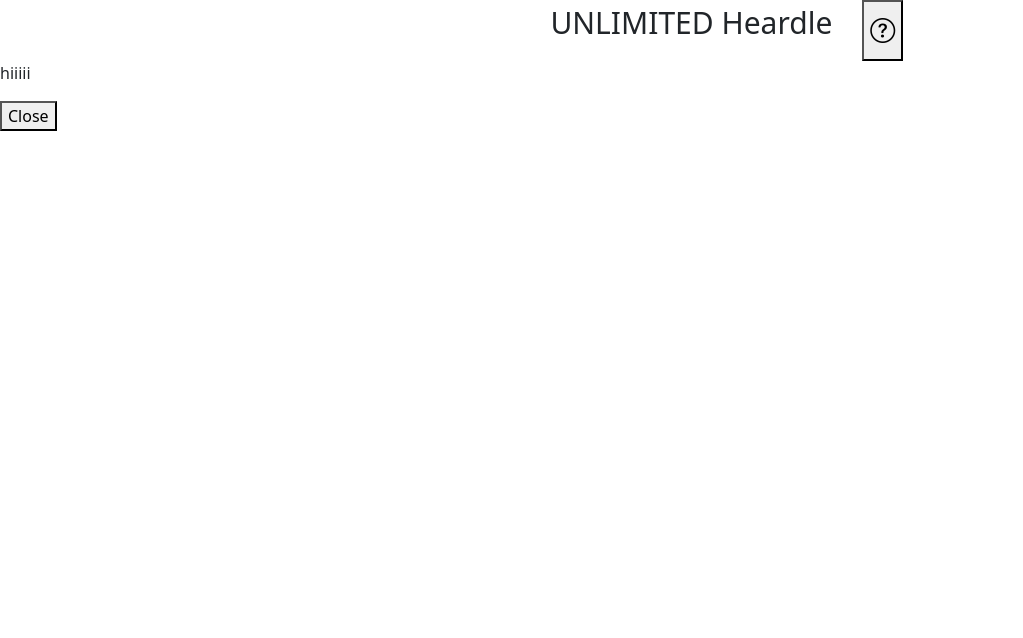
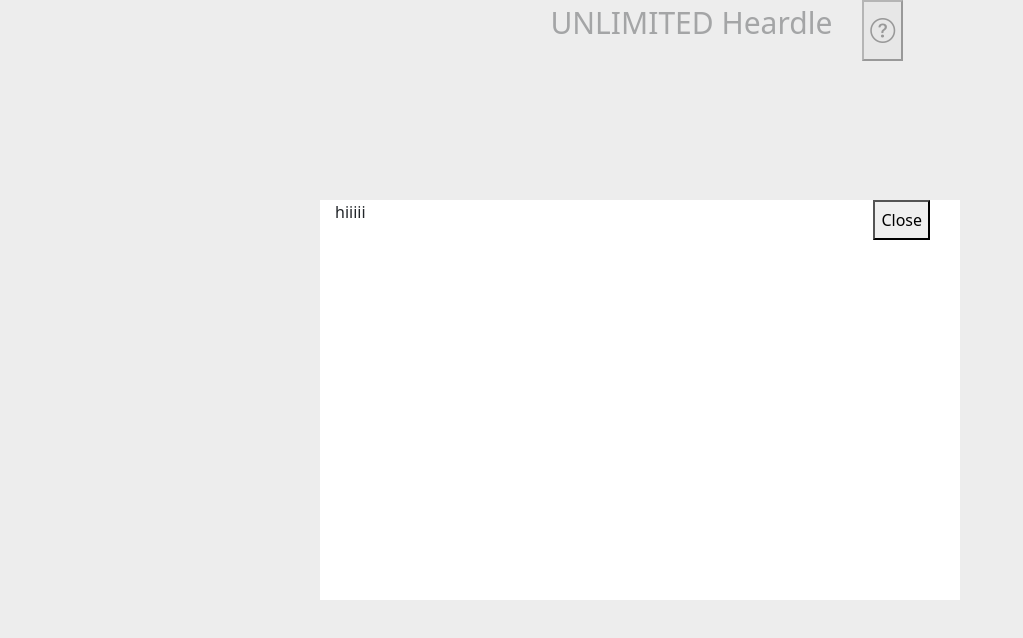
Before and after one commit to mla-1/Heardle-Music-Version, a React (Create React App) app: page / in a window 1280 px wide. Both pictures are taken after a click on the button 882 px from the left and 30 px from the top of the page. Shown: the top 638 px of the page, without its empty margins (0-1023 px from the left). Built offline with nearby package versions, Linux system fonts and the light colour scheme.

Commit message:
added popup

```diff
--- a/src/App.css
+++ b/src/App.css
@@ -1,8 +1,3 @@
-.App{
-  position: absolute;
-  height: 100%;
-  width:100%;
-}
 
 .heading{
   display: flex;
@@ -17,27 +12,24 @@
   font-size: 25px;
 }
 
-#StartRoutinePopup{
-  position: fixed;
+.main{
+  background-color: rgba(228, 228, 228, 0.669);
+  height: 100%;
+  width: 100%;
+  position: absolute;
   top: 0;
-  left: 0;
-  width: 100%;
-  height: 100vh;
-  background-color: rgba(0, 0, 0, 0.2);
-  display: flex;
-  justify-content: center;
-  align-items: center;
 }
 
-#StartRoutinePopup-Inner{
-  position: relative;
-  padding: 32px;
-  width: 100%;
-  max-width: 640px;
-  background-color: #fff;
+.popup{
+  height: 400px;
+  width: 50%;
+  background: white;
+  position: absolute;
+  top: 25%;
+  right: 25%;
 }
-StartRoutinePopup-Inner{
-  position: absolute;
-  top: 16px;
-  right: 16px;
+.popup-header{
+  display: flex;
+  justify-content: space-between;
+  padding: 0 30px 0 15px;
 }
--- a/src/Howto.js
+++ b/src/Howto.js
@@ -1,12 +1,12 @@
 
 const HowTo = (props) => {
     return (props.trigger) ? (
-        <div className="StartRoutinePopup">
-            <div className="StartRoutinePopup-Inner">
-                <div>
-                <p>hiiiii</p>
-                <button id='closebtn' onClick={() => {props.setTrigger(false); }}>Close</button>
-                {props.children}
+        <div className="main">
+            <div className="popup">
+                <div className="popup-header">
+                    <p>hiiiii</p>
+                    <button id='closebtn' onClick={() => {props.setTrigger(false); }}>Close</button>
+                    {props.children}
                 </div>
             </div>
         </div>
```
